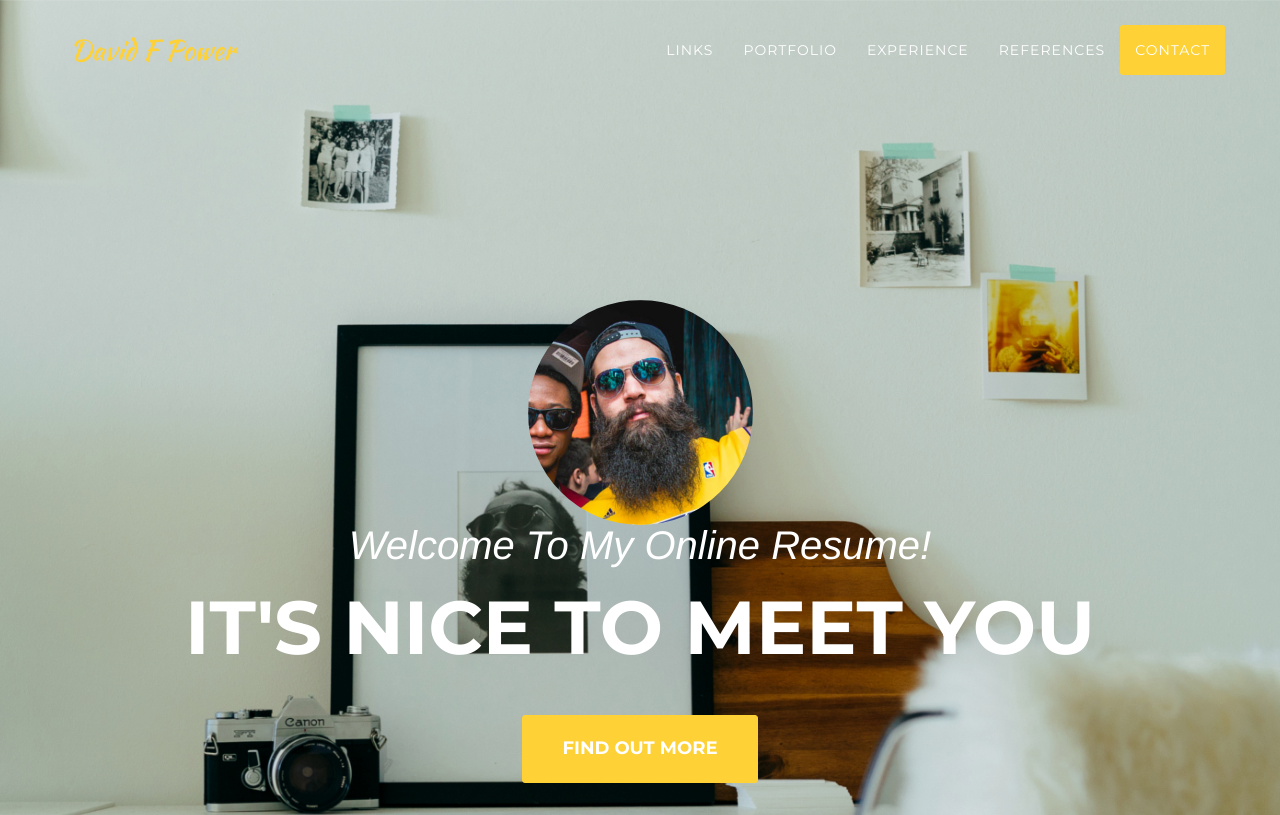
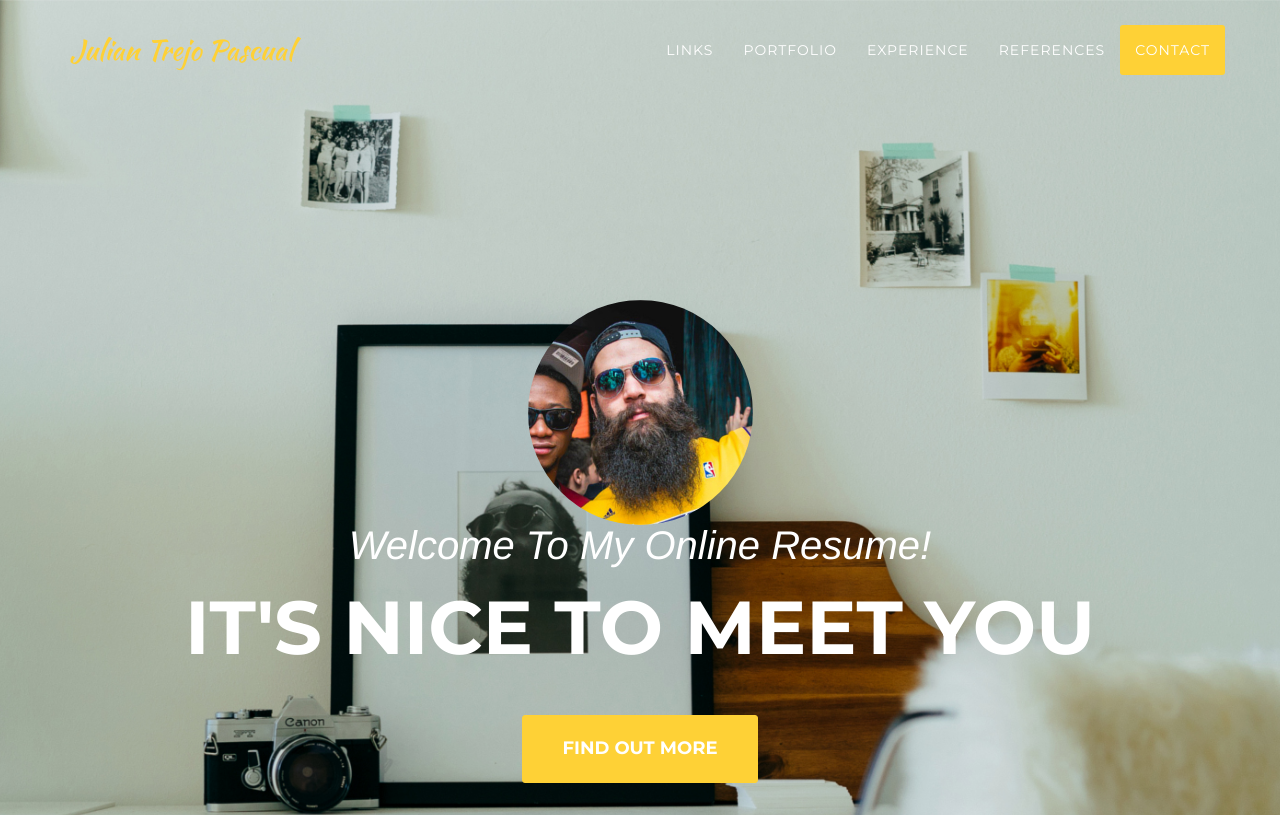
Before and after one commit to MagicPowers/website-for-friend-resume-1, a website: page index.html in a window 1280 px wide. Shown: the top 815 px of the page. Drawn offline with nearby package versions, Linux system fonts and the light colour scheme; a web font is replaced by a local one.

Commit message:
Update index.html

```diff
--- a/index.html
+++ b/index.html
@@ -43,7 +43,7 @@
                 <button type="button" class="navbar-toggle" data-toggle="collapse" data-target="#bs-example-navbar-collapse-1">
                     <span class="sr-only">Toggle navigation</span> Menu <i class="fa fa-bars"></i>
                 </button>
-                <a class="navbar-brand page-scroll" href="#page-top">David F Power</a>
+                <a class="navbar-brand page-scroll" href="#page-top">Julian Trejo Pascual</a>
             </div>
 
             <!-- Collect the nav links, forms, and other content for toggling -->
```
